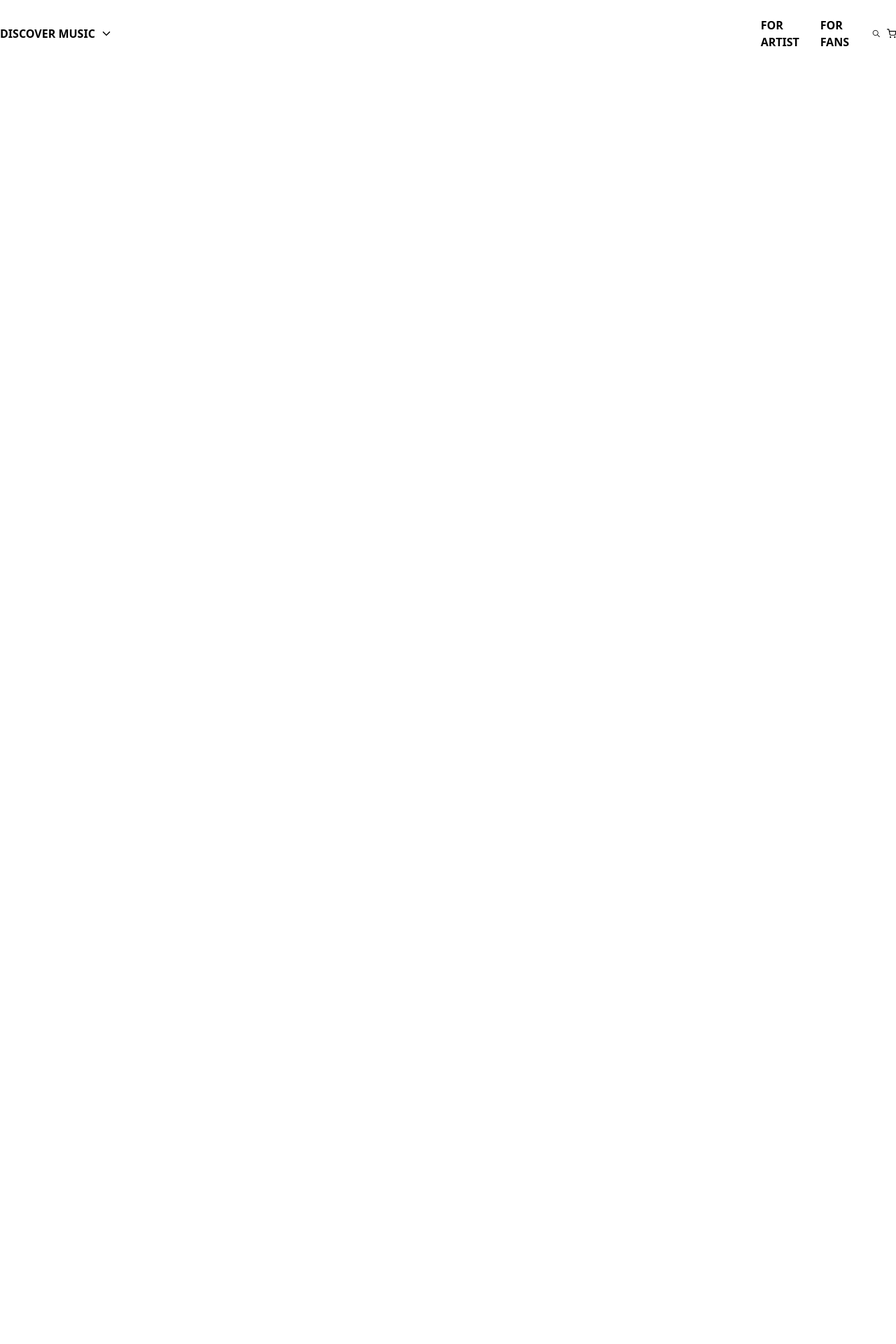
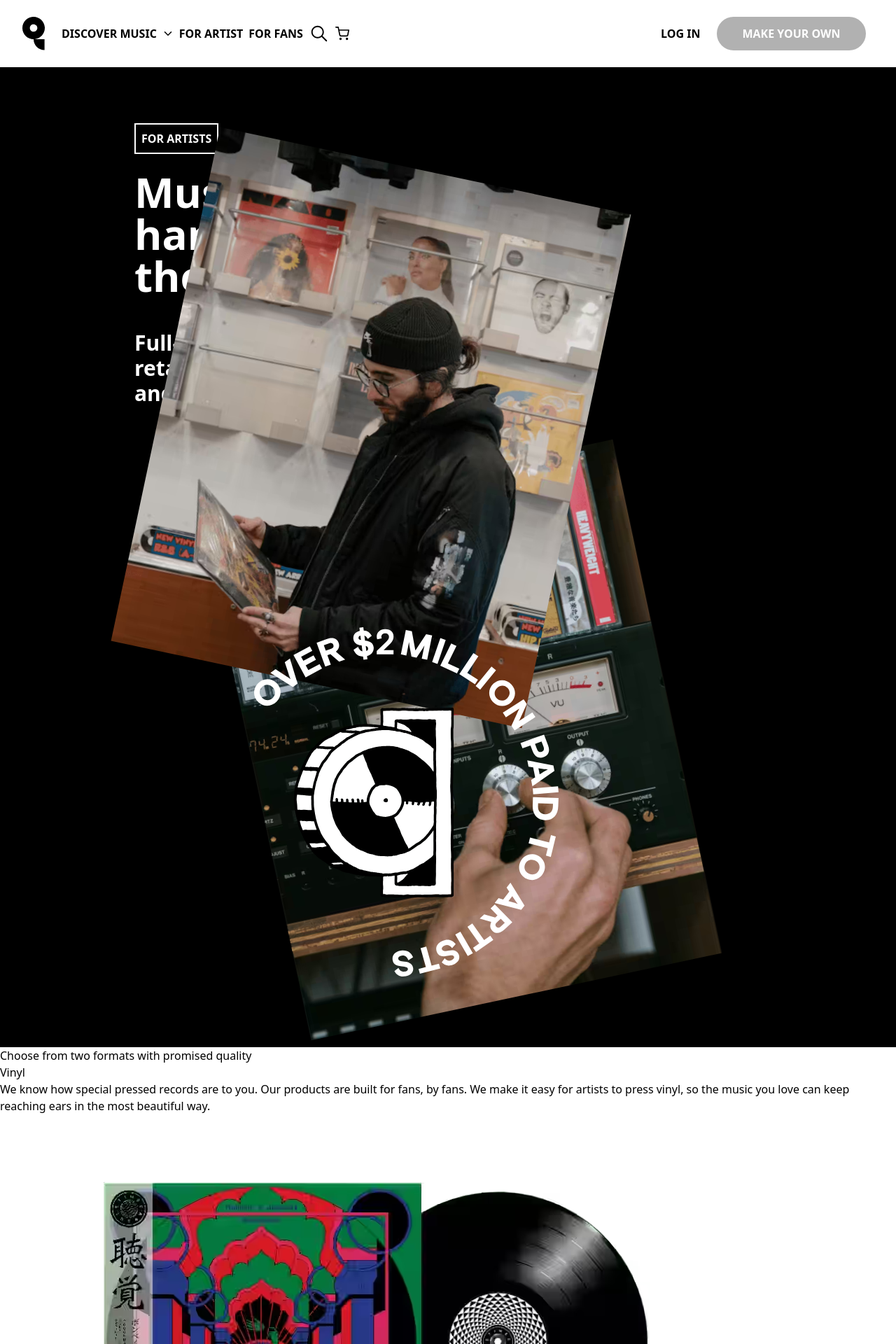
Before and after one commit to FelipePozo21/quart-exercise, a React (Vite) app: page / in a window 1280 px wide. Shown: the top 1920 px of the page at 70% size. Before the commit the page ends 800 px from the top, so only its background shows below. Built offline with nearby package versions, Linux system fonts and the light colour scheme.

Commit message:
for artist

```diff
--- a/src/App.jsx
+++ b/src/App.jsx
@@ -1,9 +1,13 @@
-import { Nav } from "./Components/Nav";
+import { Nav } from "./Components/Nav/Nav";
+import { ForArtist } from "./Components/main/ForArtist/ForArtist";
+import { TwoFormats } from "./Components/TwoFormats/TwoFormats";
 
 function App() {
   return (
     <>
-      <Nav></Nav>
+      <Nav />
+      <ForArtist />
+      <TwoFormats />
     </>
   );
 }
--- a/src/Components/Nav.jsx
+++ /dev/null
@@ -1,15 +0,0 @@
-import { NavUl } from "./NavUl";
-import { IoIosSearch } from "react-icons/io";
-import { FiShoppingCart } from "react-icons/fi";
-
-export function Nav() {
-  return (
-    <nav className="flex gap-2 w-screen h-24 items-center text-base font-semibold ">
-      <NavUl />
-      <p>FOR ARTIST</p>
-      <p>FOR FANS</p>
-      <IoIosSearch />
-      <FiShoppingCart />
-    </nav>
-  );
-}
--- /dev/null
+++ b/src/Components/Nav/LogIn.jsx
@@ -0,0 +1,10 @@
+export function LogInButtons() {
+  return (
+    <div className="mr-4 flex gap-6 w-[320px] items-center h-max relative">
+      <p className="block">LOG IN</p>
+      <button className="px-[36px] text-white py-[12px] rounded-full bg-[#B1B1B1]">
+        MAKE YOUR OWN
+      </button>
+    </div>
+  );
+}
--- /dev/null
+++ b/src/Components/Nav/Nav.jsx
@@ -0,0 +1,11 @@
+import { NavUl } from "./NavUl";
+import { LogInButtons } from "./LogIn";
+
+export function Nav() {
+  return (
+    <nav className="flex gap-2 w-screen h-24 justify-between  items-center text-base font-semibold ">
+      <NavUl />
+      <LogInButtons />
+    </nav>
+  );
+}
--- /dev/null
+++ b/src/Components/Nav/NavUl.jsx
@@ -0,0 +1,65 @@
+import { IoIosArrowDown } from "react-icons/io";
+import { useState } from "react";
+import classname from "classnames";
+import { IoIosSearch } from "react-icons/io";
+import { FiShoppingCart } from "react-icons/fi";
+import Logo from "../../icons/logo.svg";
+
+export function NavUl() {
+  const [toggle, setToggle] = useState(false);
+
+  const toggleState = () => {
+    setToggle(!toggle);
+  };
+
+  return (
+    <div
+      className="relative flex gap-2 h-max justify-center items-center"
+      onClick={() => {
+        if (toggle === true) {
+          setToggle(false);
+          console.log(toggle);
+        }
+      }}
+    >
+      <img className="w-10 ml-8 mr-2 cursor-pointer pr-2" src={Logo} />
+      <div className="relative">
+        <p onClick={toggleState} className="select-none flex items-center">
+          DISCOVER MUSIC
+          <span className="pl-2">
+            <IoIosArrowDown
+              className={classname(
+                "transform transition-transform duration-500",
+                {
+                  "-rotate-180": toggle,
+                }
+              )}
+            />
+          </span>
+        </p>
+        {toggle ? (
+          <ul className="absolute top-5 z-20 text-white bg-black px-2 py-4 mb-2">
+            <li className="cursor-pointer py-2 px-4" value="Records">
+              Records
+            </li>
+            <li className="cursor-pointer py-2 px-4" value="Cassettes">
+              Cassettes
+            </li>
+            <li className="cursor-pointer py-2 px-4" value="Stories">
+              Stories
+            </li>
+            <li className="cursor-pointer py-2 px-4" value="Qrates Curated">
+              Qrates Curated
+            </li>
+          </ul>
+        ) : (
+          ""
+        )}
+      </div>
+      <p>FOR ARTIST</p>
+      <p>FOR FANS</p>
+      <IoIosSearch size={30} />
+      <FiShoppingCart size={20} />
+    </div>
+  );
+}
--- a/src/Components/NavUl.jsx
+++ /dev/null
@@ -1,55 +0,0 @@
-import { IoIosArrowDown } from "react-icons/io";
-import { useState } from "react";
-import classname from "classnames";
-
-export function NavUl() {
-  const [toggle, setToggle] = useState(false);
-
-  const toggleState = () => {
-    setToggle(!toggle);
-  };
-
-  return (
-    <div
-      className="relative w-screen"
-      onClick={() => {
-        if (toggle === true) {
-          setToggle(false);
-          console.log(toggle);
-        }
-      }}
-    >
-      <p onClick={toggleState} className="select-none flex items-center">
-        DISCOVER MUSIC
-        <span className="pl-2">
-          <IoIosArrowDown
-            className={classname(
-              "transform transition-transform duration-500",
-              {
-                "-rotate-180": toggle,
-              }
-            )}
-          />
-        </span>
-      </p>
-      {toggle ? (
-        <ul className="absolute text-white bg-black px-2 py-4 mb-2">
-          <li className="py-2 px-4" value="Records">
-            Records
-          </li>
-          <li className="py-2 px-4" value="Cassettes">
-            Cassettes
-          </li>
-          <li className="py-2 px-4" value="Stories">
-            Stories
-          </li>
-          <li className="py-2 px-4" value="Qrates Curated">
-            Qrates Curated
-          </li>
-        </ul>
-      ) : (
-        ""
-      )}
-    </div>
-  );
-}
--- /dev/null
+++ b/src/Components/TwoFormats/TwoFormats.jsx
@@ -0,0 +1,31 @@
+export function TwoFormats() {
+  return (
+    <div>
+      <div>
+        <h2>Choose from two formats with promised quality</h2>
+      </div>
+      <div>
+        <div>
+          <h3>Vinyl</h3>
+          <p>
+            We know how special pressed records are to you. Our products are
+            built for fans, by fans. We make it easy for artists to press vinyl,
+            so the music you love can keep reaching ears in the most beautiful
+            way.
+          </p>
+          <img src="../../../../public/assets/qrates-photo-11.avif" />
+        </div>
+        <div>
+          <h3>Cassette</h3>
+          <p>
+            Cassettes have always been special to music fans and artists.
+            Whether you are saving a recording of a great concert, or preserving
+            an early demo, there’s no better way to keep that music close than
+            on cassette tapes.
+          </p>
+          <img src="../../../../public/assets/qrates-photo-10.avif" />
+        </div>
+      </div>
+    </div>
+  );
+}
--- /dev/null
+++ b/src/Components/main/ForArtist/ForArtist.jsx
@@ -0,0 +1,49 @@
+import disc from "../../../icons/disc.svg";
+
+export function ForArtist() {
+  return (
+    <div>
+      <div className="w-screen bg-black h-[1400px] relative flex justify-center items-center">
+        <div className="mx-12 w-[70vw] flex flex-col my-4 h-[1400px] items-start  text-wrap gap-8">
+          <div className="mt-20 flex flex-col gap-6">
+            <div>
+              <button className="text-white font-semibold px-2 py-2 border-2 border-white">
+                FOR ARTISTS
+              </button>
+            </div>
+            <div className="w-[550px] flex flex-col gap-12">
+              <h1 className="text-white text-6xl font-bold">
+                Music in your hands. Without the barriers.
+              </h1>
+              <p className="text-white text-3xl font-semibold">
+                Full-service production, a global retail network, customer
+                support - and you keep up to 85% of profits. ↓
+              </p>
+            </div>
+          </div>
+          <div>
+            <img
+              className="w-[600px] h-[750px] absolute top-[140px] right-[450px] rotate-12 z-10"
+              src="../../../../public/assets/qrates-photo-1.avif"
+              alt=""
+            />
+          </div>
+          <div>
+            <img
+              className="w-[600px] h-[750px] absolute -rotate-12 left-[360px] bottom-16"
+              src="../../../../public/assets/qrates-photo-2.avif"
+              alt=""
+            />
+          </div>
+          <div>
+            <img
+              className="w-[500px] h-[500px] absolute right-[450px] z-10 bottom-[100px]"
+              src={disc}
+              alt=""
+            />
+          </div>
+        </div>
+      </div>
+    </div>
+  );
+}
--- a/tailwind.config.js
+++ b/tailwind.config.js
@@ -3,6 +3,7 @@ export default {
     "./index.html",
     "./src/**/*.{js,ts,jsx,tsx}",
   ],
+  purge: ['./src/**/*.{js,jsx,ts,tsx}', './public/index.html'],
   theme: {
     extend: {
       animation: {
```
Also changed, not shown: src/icons/disc.svg (added).
